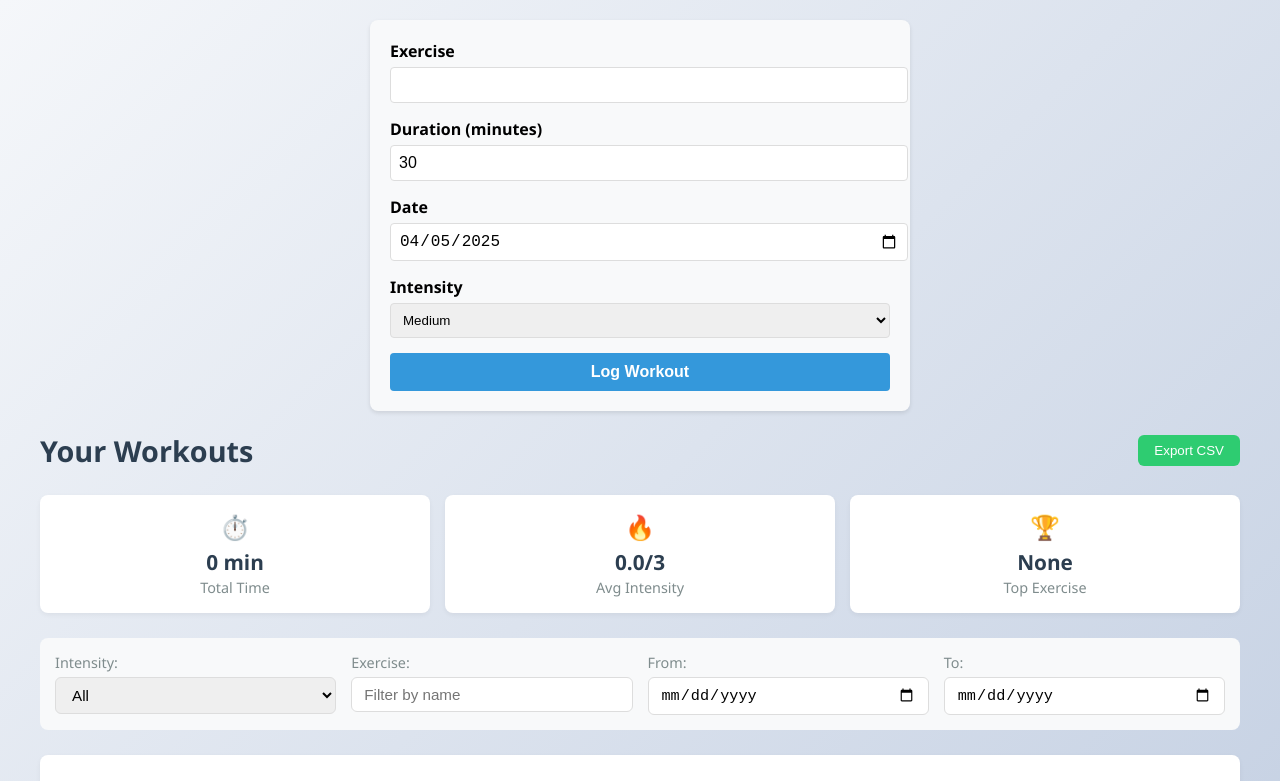
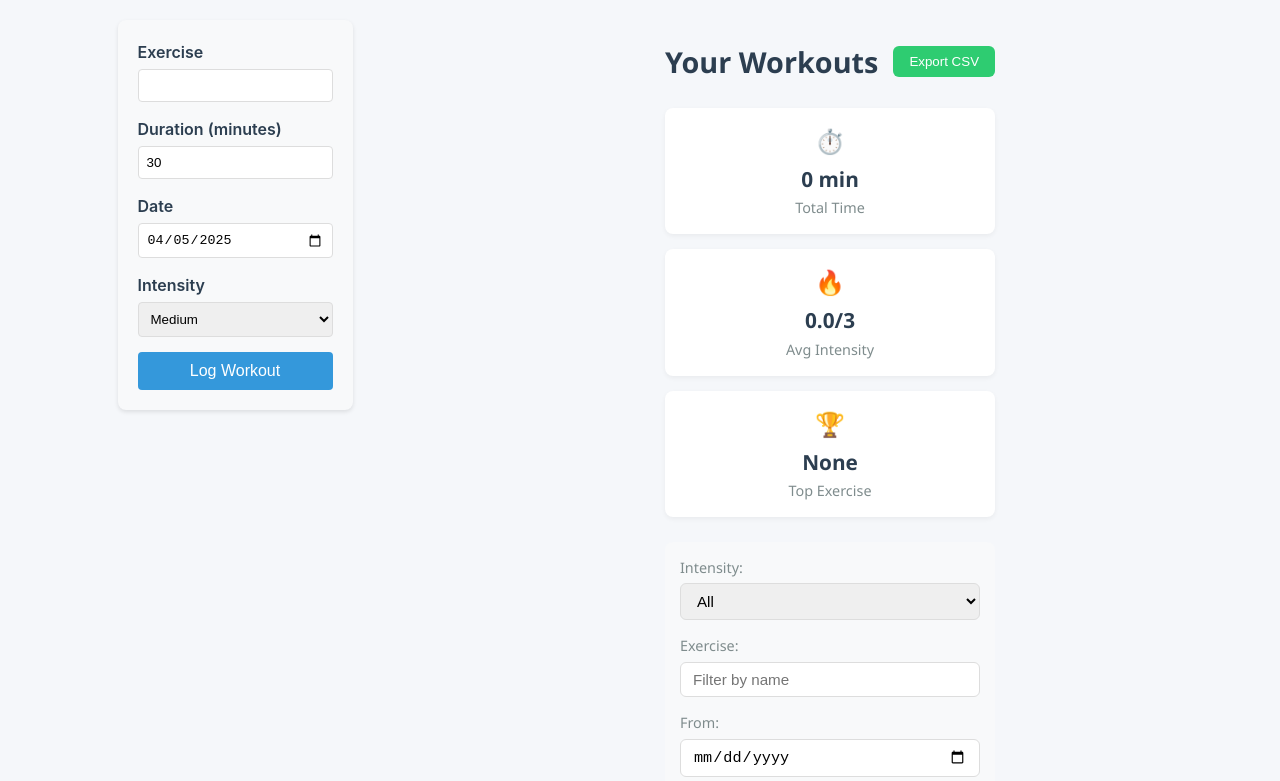
Before and after one commit to russellbelmont/new-fitness.app, a React (Vite) app: page / in a window 1280 px wide. Shown: the top 781 px of the page. Built offline with nearby package versions, Linux system fonts and the light colour scheme; the HTML template or start-up script is replaced by a standard one.

Commit message:
Initial commit - Fitness Tracker setup

```diff
--- a/src/App.css
+++ b/src/App.css
@@ -1,150 +1,41 @@
-/* Base Styles */
-body {
-  font-family: 'Segoe UI', Tahoma, Geneva, Verdana, sans-serif;
-  background: linear-gradient(135deg, #f5f7fa 0%, #c3cfe2 100%);
-  min-height: 100vh;
-  margin: 0;
+/* Base Layout */
+.app-container {
+  max-width: 1200px;
+  margin: 0 auto;
   padding: 20px;
+  display: flex;
+  flex-direction: column;
+  gap: 30px;
 }
 
-.app {
-  max-width: 800px;
-  margin: 0 auto;
-  padding: 20px;
-  background: white;
-  border-radius: 15px;
-  box-shadow: 0 4px 15px rgba(0, 0, 0, 0.1);
+/* Responsive Grid */
+@media (min-width: 900px) {
+  .app-container {
+    display: grid;
+    grid-template-columns: 350px 1fr;
+    align-items: start;
+  }
 }
 
-h1 {
+/* Global Styles */
+body {
+  margin: 0;
+  font-family: -apple-system, BlinkMacSystemFont, 'Segoe UI', Roboto, Oxygen,
+    Ubuntu, Cantarell, 'Open Sans', 'Helvetica Neue', sans-serif;
+  line-height: 1.5;
+  background-color: #f5f7fa;
   color: #2c3e50;
-  text-align: center;
-  margin-bottom: 30px;
 }
 
-/* Stats Section */
-.stats {
-  display: flex;
-  justify-content: space-around;
-  margin-bottom: 20px;
-  padding: 15px;
-  background: #f8f9fa;
-  border-radius: 8px;
+* {
+  box-sizing: border-box;
 }
 
-.stats p {
-  margin: 0;
-  font-weight: bold;
-  color: #3498db;
+/* Animation Base */
+.fade-enter {
+  opacity: 0;
 }
-
-/* Input Section */
-.input-section {
-  display: grid;
-  grid-template-columns: 2fr 1fr 1fr auto;
-  gap: 10px;
-  margin-bottom: 30px;
+.fade-enter-active {
+  opacity: 1;
+  transition: opacity 300ms;
 }
-
-input {
-  padding: 12px;
-  border: 2px solid #ddd;
-  border-radius: 8px;
-  font-size: 16px;
-}
-
-input[type="date"] {
-  cursor: pointer;
-}
-
-button {
-  background: #3498db;
-  color: white;
-  border: none;
-  padding: 12px 20px;
-  border-radius: 8px;
-  cursor: pointer;
-  font-weight: bold;
-  transition: all 0.3s;
-}
-
-button:hover {
-  background: #2980b9;
-  transform: translateY(-2px);
-}
-
-/* Workouts List */
-.workouts-list {
-  display: grid;
-  gap: 15px;
-}
-
-.empty-state {
-  text-align: center;
-  color: #7f8c8d;
-  padding: 20px;
-}
-
-.workout-card {
-  display: flex;
-  justify-content: space-between;
-  align-items: center;
-  background: #f8f9fa;
-  padding: 15px;
-  border-radius: 10px;
-  border-left: 5px solid #3498db;
-  transition: transform 0.2s;
-}
-
-.workout-card:hover {
-  transform: translateY(-3px);
-}
-
-.workout-info {
-  flex: 1;
-}
-
-.workout-date {
-  font-size: 0.8rem;
-  color: #7f8c8d;
-  margin-top: 5px;
-}
-
-.workout-actions {
-  display: flex;
-  gap: 8px;
-}
-
-.edit-btn {
-  background: #f39c12;
-}
-
-.edit-btn:hover {
-  background: #e67e22;
-}
-
-.delete-btn {
-  background: #e74c3c;
-}
-
-.delete-btn:hover {
-  background: #c0392b;
-}
-
-/* Responsive Design */
-@media (max-width: 768px) {
-  .input-section {
-    grid-template-columns: 1fr;
-  }
-
-  .workout-card {
-    flex-direction: column;
-    align-items: flex-start;
-    gap: 10px;
-  }
-
-  .workout-actions {
-    align-self: flex-end;
-  }
-}
-}
```
